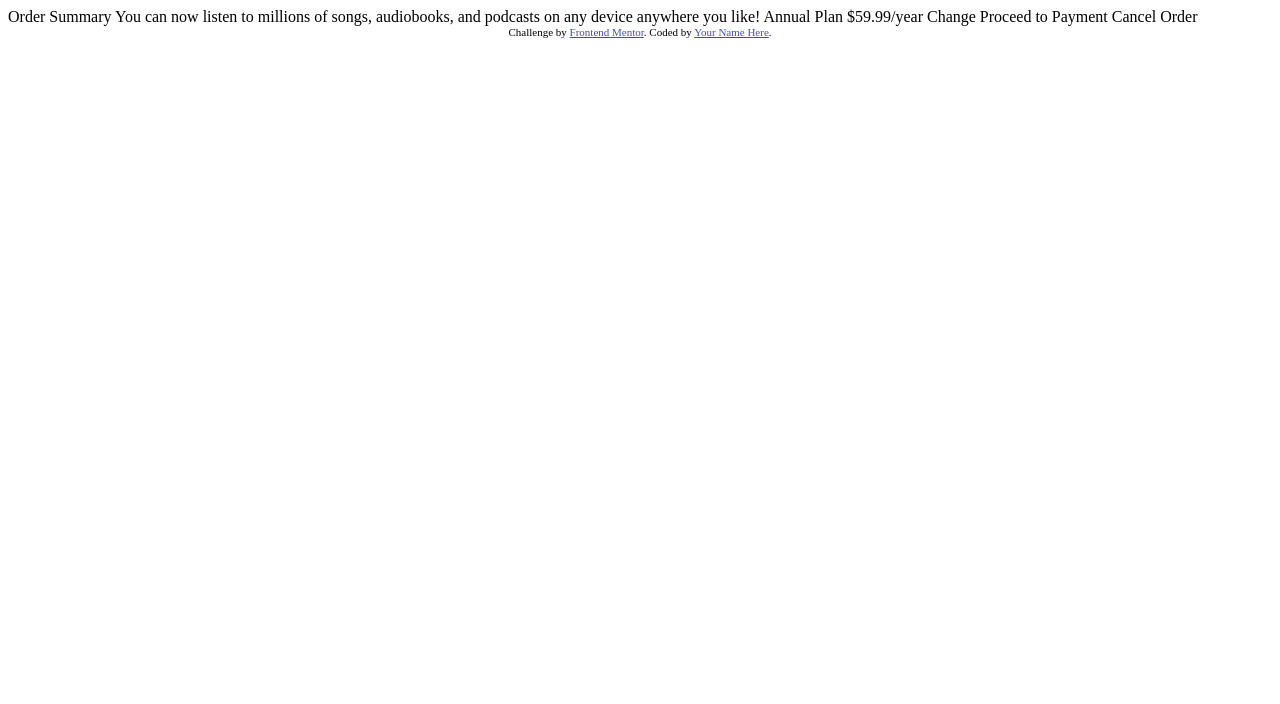
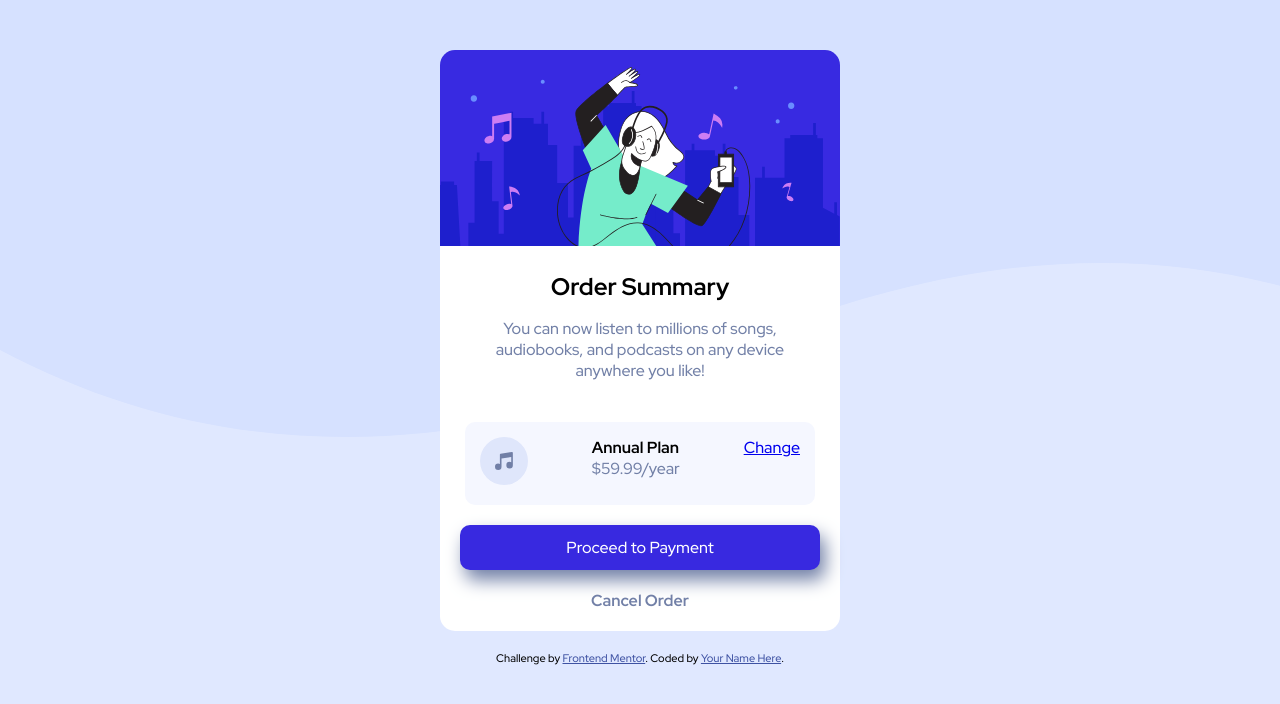
Before and after one commit to fisaavedrae/Desafio-Calculando-el-total, a plain HTML site: page index.html in a window 1280 px wide. Drawn offline with Linux system fonts and the light colour scheme.

Commit message:
cambios finales

```diff
--- /dev/null
+++ b/assets/css/style.css
@@ -0,0 +1,166 @@
+@import url('https://fonts.googleapis.com/css2?family=Red+Hat+Display:wght@500;700&display=swap');
+
+body {
+    margin: 0px;
+    font-family: 'Red Hat Display', sans-serif;
+    background-color: hsl(225, 100%, 94%);
+
+}
+
+h1 {
+    margin-top: 0px;
+    padding-top: 0px;
+    font-size: 1.5rem;
+}
+
+.container {
+    width: 100%;
+    display: flex;
+    justify-content: center;
+
+}
+
+.card {
+    width: 370px;
+    background-image: url("../images/pattern-background-mobile.svg");
+    background-repeat: no-repeat;
+    display: flex;
+    justify-content: center;
+    flex-flow: column;
+    align-items: center;
+}
+
+.hero {
+    width: 320px;
+    border-radius: 15px 15px 0px 0px;
+    margin-top: 50px;
+    margin-bottom: 0px;
+    margin-bottom: 0px;
+    padding-bottom: 0px;
+    display: block;
+
+}
+
+.contenido {
+    width: 320px;
+
+
+    background-color: white;
+    display: flex;
+    flex-flow: column;
+    justify-content: center;
+    align-items: center;
+    padding-top: 25px;
+    border-radius: 0px 0px 15px 15px;
+
+}
+
+.informacion {
+    text-align: center;
+}
+
+.descripcion {
+    color: hsl(224, 23%, 55%);
+    padding-left: 25px;
+    padding-right: 25px;
+    padding-bottom: 25px;
+
+}
+
+.valores {
+    background-color: hsl(225, 100%, 98%);
+    width: 80%;
+    border-radius: 10px;
+    display: flex;
+    flex-flow: row;
+    justify-content: space-between;
+    padding: 15px;
+}
+
+.plan {
+    font-weight: bold;
+}
+
+.valor-plan {
+    color: hsl(224, 23%, 55%);
+}
+
+.boton-payment {
+    display: flex;
+    flex-flow: column;
+    justify-content: center;
+    align-items: center;
+    width: 100%;
+    padding-top: 20px;
+}
+
+.boton {
+    background-color: hsl(245, 75%, 52%);
+    color: white;
+    width: 90%;
+    padding-top: 12px;
+    padding-bottom: 12px;
+    text-align: center;
+    border-radius: 10px;
+    box-shadow: 5px 10px 18px hsl(224, 23%, 55%);
+
+}
+
+.cancel {
+    padding-top: 20px;
+    padding-bottom: 20px;
+}
+
+.cancel a {
+    color: hsl(224, 23%, 55%);
+    font-weight: bold;
+    text-decoration: none;
+
+}
+
+.attribution {
+    font-size: 11px;
+    text-align: center;
+    padding-top: 20px;
+}
+
+.attribution a {
+    color: hsl(228, 45%, 44%);
+}
+
+@media (min-width:612px) {
+    .card {
+        width: 100%;
+        background-image: url("../images/pattern-background-desktop.svg");
+        background-repeat: no-repeat;
+        display: flex;
+        justify-content: center;
+        flex-flow: column;
+        align-items: center;
+    }
+
+    .hero {
+        width: 400px;
+        border-radius: 15px 15px 0px 0px;
+        margin-top: 50px;
+        margin-bottom: 0px;
+        margin-bottom: 0px;
+        padding-bottom: 0px;
+        display: block;
+
+    }
+
+    .contenido {
+        width: 400px;
+
+
+        background-color: white;
+        display: flex;
+        flex-flow: column;
+        justify-content: center;
+        align-items: center;
+        padding-top: 25px;
+        border-radius: 0px 0px 15px 15px;
+
+    }
+}
--- a/index.html
+++ b/index.html
@@ -1,37 +1,70 @@
 <!DOCTYPE html>
 <html lang="en">
+
 <head>
   <meta charset="UTF-8">
-  <meta name="viewport" content="width=device-width, initial-scale=1.0"> <!-- displays site properly based on user's device -->
+  <meta name="viewport" content="width=device-width, initial-scale=1.0">
+  <!-- displays site properly based on user's device -->
 
   <link rel="icon" type="image/png" sizes="32x32" href="./images/favicon-32x32.png">
+  <link rel="stylesheet" href="./assets/css/style.css" />
 
   <title>Frontend Mentor | Order summary card</title>
 
   <!-- Feel free to remove these styles or customise in your own stylesheet 👍 -->
   <style>
-    .attribution { font-size: 11px; text-align: center; }
-    .attribution a { color: hsl(228, 45%, 44%); }
+
   </style>
 </head>
+
 <body>
+  <div class="container">
+    <div class="card">
+      <div class="imagen">
+        <img class="hero" src="./assets/images/illustration-hero.svg" />
+      </div>
+      <div class="contenido">
+        <div class="informacion">
+          <h1>Order Summary</h1>
+          <p class="descripcion"> You can now listen to millions of songs, audiobooks, and podcasts on any
+            device anywhere you like!</p>
+        </div>
 
-  Order Summary
+        <div class="valores">
+          <div class="icono"><img src="./assets/images/icon-music.svg" /> </div>
+          <div class="info-plan">
+            <div class="plan"> Annual Plan
+            </div>
+            <div class="valor-plan">$59.99/year</div>
+          </div>
+          <div class="change"><a href="#">Change</a></div>
 
-  You can now listen to millions of songs, audiobooks, and podcasts on any
-  device anywhere you like!
+        </div>
+        <div class="boton-payment">
+          <div class="boton">Proceed to Payment</div>
+        </div>
+        <div class="cancel"><a href="#">Cancel Order</a></div>
+      </div>
 
-  Annual Plan
-  $59.99/year
 
-  Change
+    </div>
+  </div>
 
-  Proceed to Payment
-  Cancel Order
+
+
+
+
+
+
+
+
+
+
 
   <div class="attribution">
     Challenge by <a href="https://www.frontendmentor.io?ref=challenge" target="_blank">Frontend Mentor</a>.
     Coded by <a href="#">Your Name Here</a>.
   </div>
 </body>
+
 </html>
```
